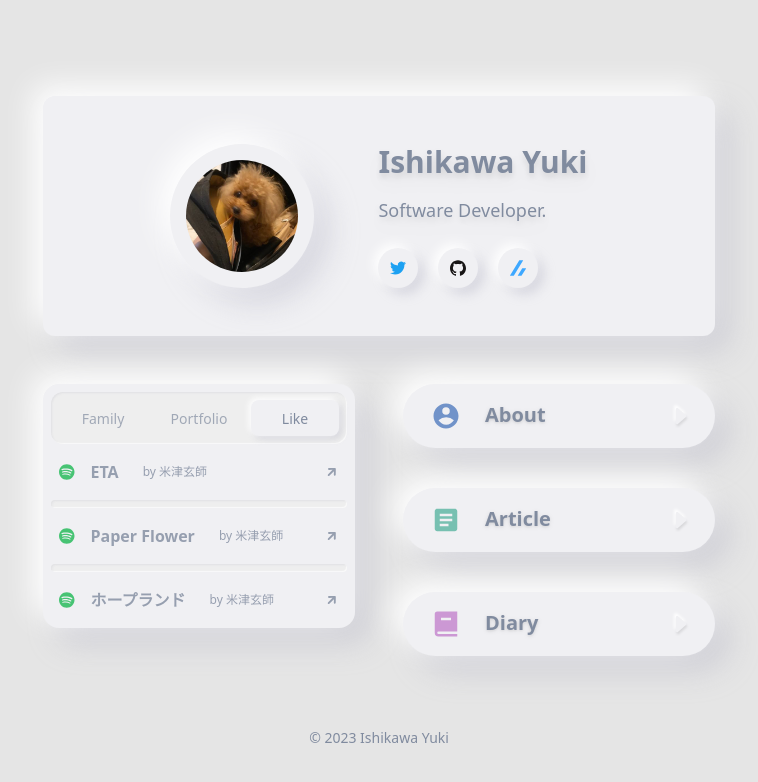
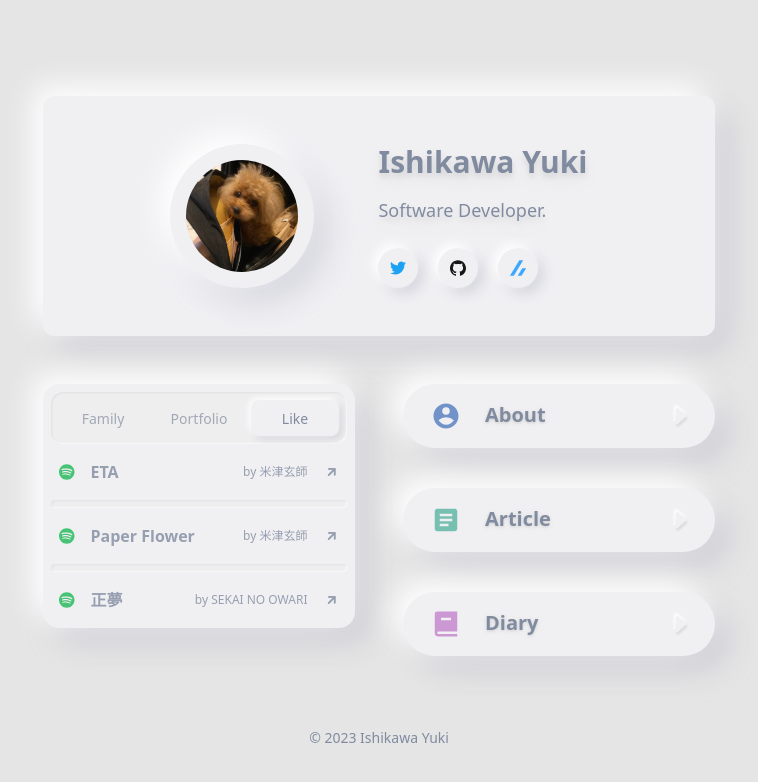
Before and after one commit to mayone-du/ishikawayuki-v1, a Next.js app: page / in a window 1280 px wide. Both pictures are taken after a click on the button "Like". Shown: the top 782 px of the page, without its empty margins (261-1019 px from the left). Built offline with nearby package versions, Linux system fonts and the light colour scheme.

Commit message:
💄 like部分の更新

```diff
--- a/src/components/TabBox.tsx
+++ b/src/components/TabBox.tsx
@@ -133,9 +133,9 @@ const LIKE_ITEMS = [
     author: "米津玄師",
   },
   {
-    href: "https://open.spotify.com/track/7lmF0obAl4R76B5QPhMJrZ?si=a608aa54c8b649b8",
-    name: "ホープランド",
-    author: "米津玄師",
+    href: "https://open.spotify.com/intl-ja/track/4g6kzLvk4eyEMiHgjP1ykS?si=e71c4c3216ac41d7",
+    name: "正夢",
+    author: "SEKAI NO OWARI",
   },
 ] as const;
 
@@ -153,7 +153,7 @@ const LikeContents: FC = () => {
               rel="noreferrer"
             >
               <SiSpotify className="text-xl text-[#1DB954]" />
-              <div className="flex items-center gap-6 w-full">
+              <div className="flex items-center justify-between gap-6 w-full">
                 <div className="font-bold">{name}</div>
 
                 <div className="text-xs">by {author}</div>
```
